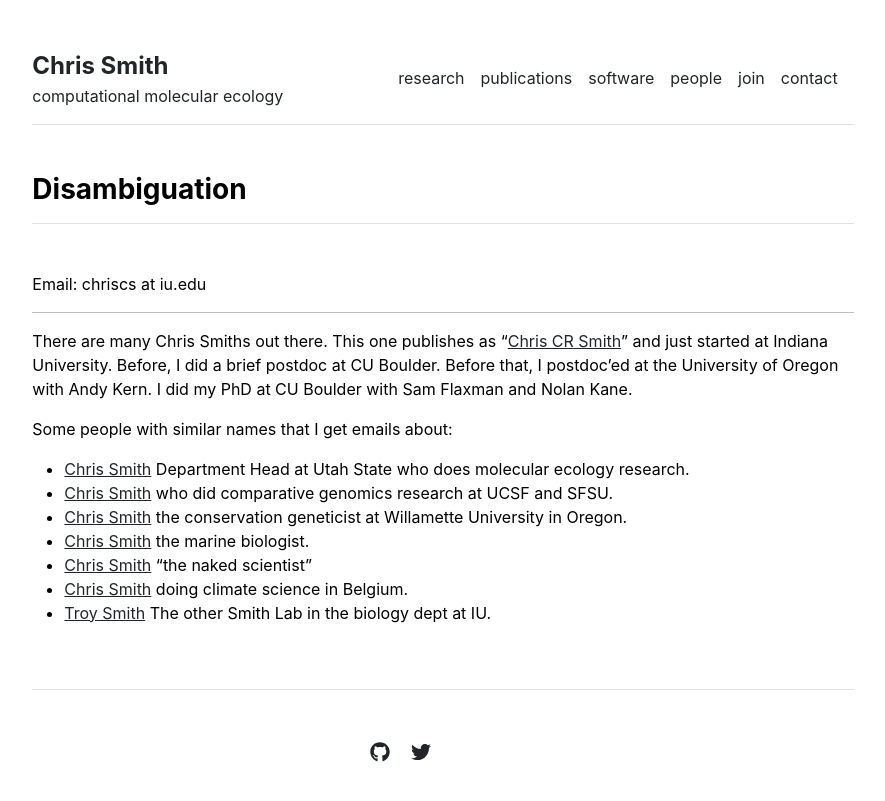
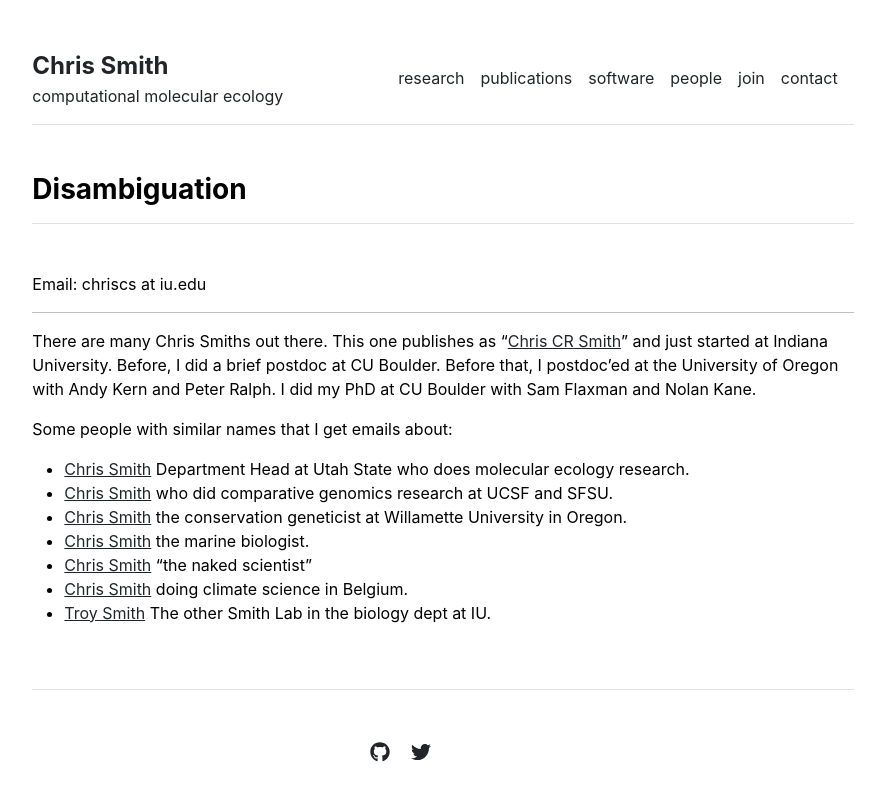
Before and after one commit to chriscrsmith/chriscrsmith.github.io, a Jekyll site: the page built from people/me.md, in a window 1280 px wide. Shown: the top 801 px of the page, without its empty margins (197-1082 px from the left). Built offline with Jekyll 4.4.1, drawn with Linux system fonts in a browser that asks for light colours.

Commit message:
small change

```diff
--- a/people/me.md
+++ b/people/me.md
@@ -9,8 +9,8 @@ Email: chriscs at iu.edu
 
 There are many Chris Smiths out there.
 This one publishes as "[Chris CR Smith](https://scholar.google.com/citations?user=9ymVDYkAAAAJ&hl=en&oi=ao)" and just started at Indiana University.
-Before, I did a brief postdoc at	CU Boulder.
-Before that, I postdoc'ed at the University of Oregon with Andy Kern.
+Before, I did a brief postdoc at CU Boulder.
+Before that, I postdoc'ed at the University of Oregon with Andy Kern and Peter Ralph.
 I did my PhD at CU Boulder with Sam Flaxman and Nolan Kane.
 
 Some people with similar names that I get emails about:
```
